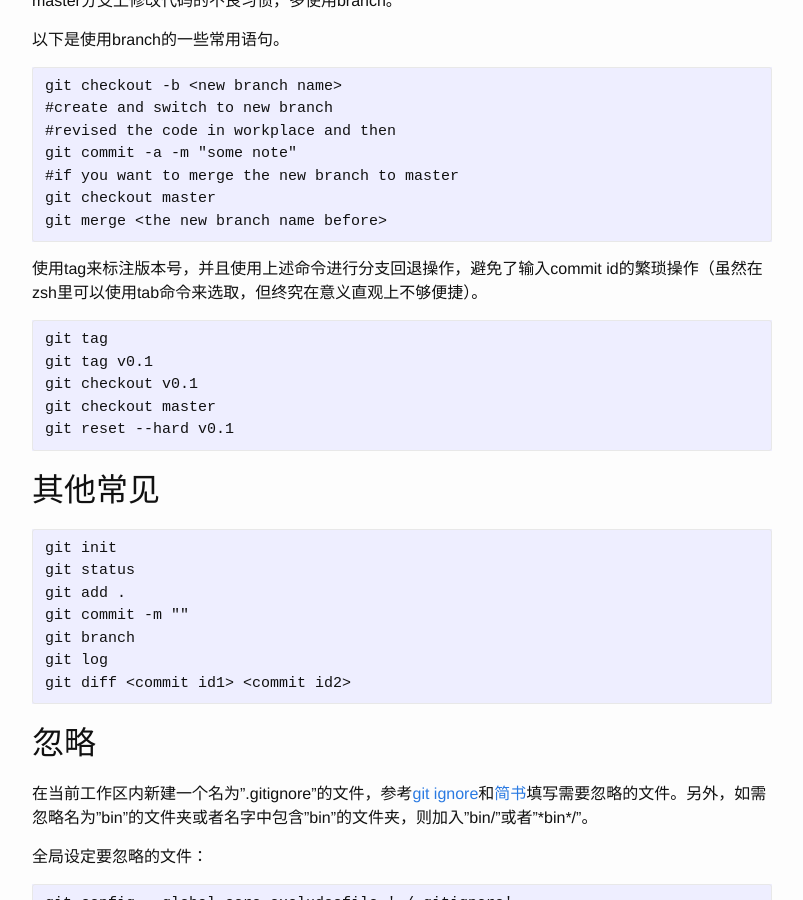
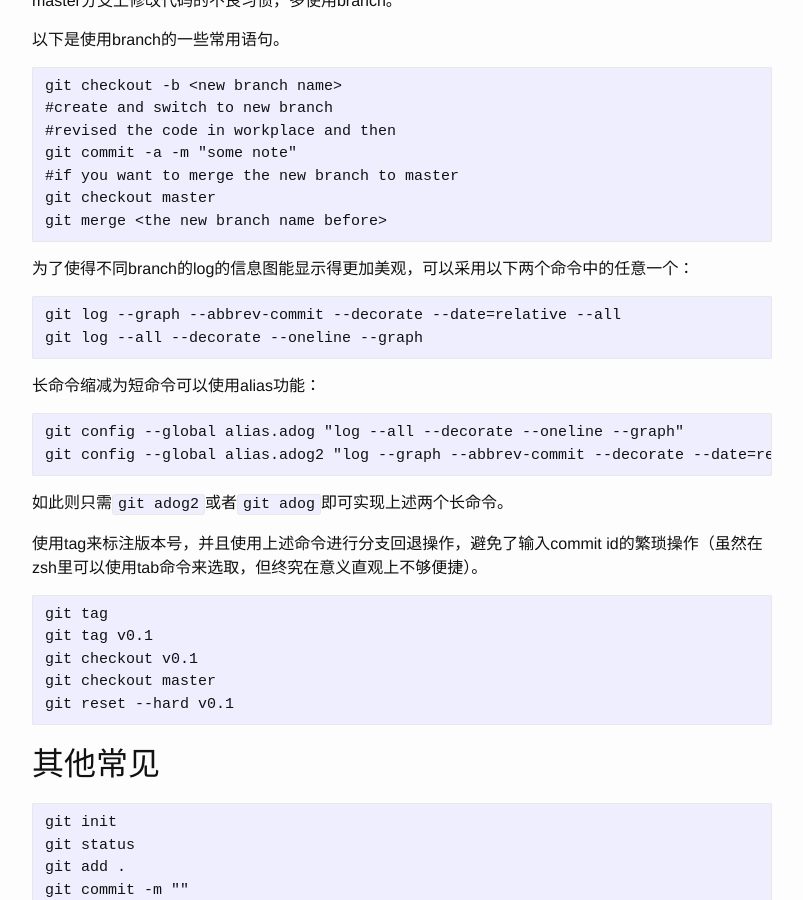
Before and after one commit to zhenjieliang/zhenjieliang.github.io, a Jekyll site: the page built from _posts/2017-12-24-git.md, in a window 1280 px wide and 900 px high, scrolled down 594 px. Shown: the whole window, without its empty margins (238-1041 px from the left). Built offline with Jekyll 4.4.1, drawn with Linux system fonts in a browser that asks for light colours.

Commit message:
git post add log graph and alias

````diff
--- a/_posts/2017-12-24-git.md
+++ b/_posts/2017-12-24-git.md
@@ -38,6 +38,23 @@ git checkout master
 git merge <the new branch name before>
 ```
 
+为了使得不同branch的log的信息图能显示得更加美观，可以采用以下两个命令中的任意一个：
+
+```
+git log --graph --abbrev-commit --decorate --date=relative --all
+git log --all --decorate --oneline --graph
+```
+
+长命令缩减为短命令可以使用alias功能：
+
+```
+git config --global alias.adog "log --all --decorate --oneline --graph"
+git config --global alias.adog2 "log --graph --abbrev-commit --decorate --date=relative --all"
+```
+
+如此则只需`git adog2`或者`git adog`即可实现上述两个长命令。
+
+
 使用tag来标注版本号，并且使用上述命令进行分支回退操作，避免了输入commit id的繁琐操作（虽然在zsh里可以使用tab命令来选取，但终究在意义直观上不够便捷）。
 
 
````
Also changed, not shown: 2 other files.
